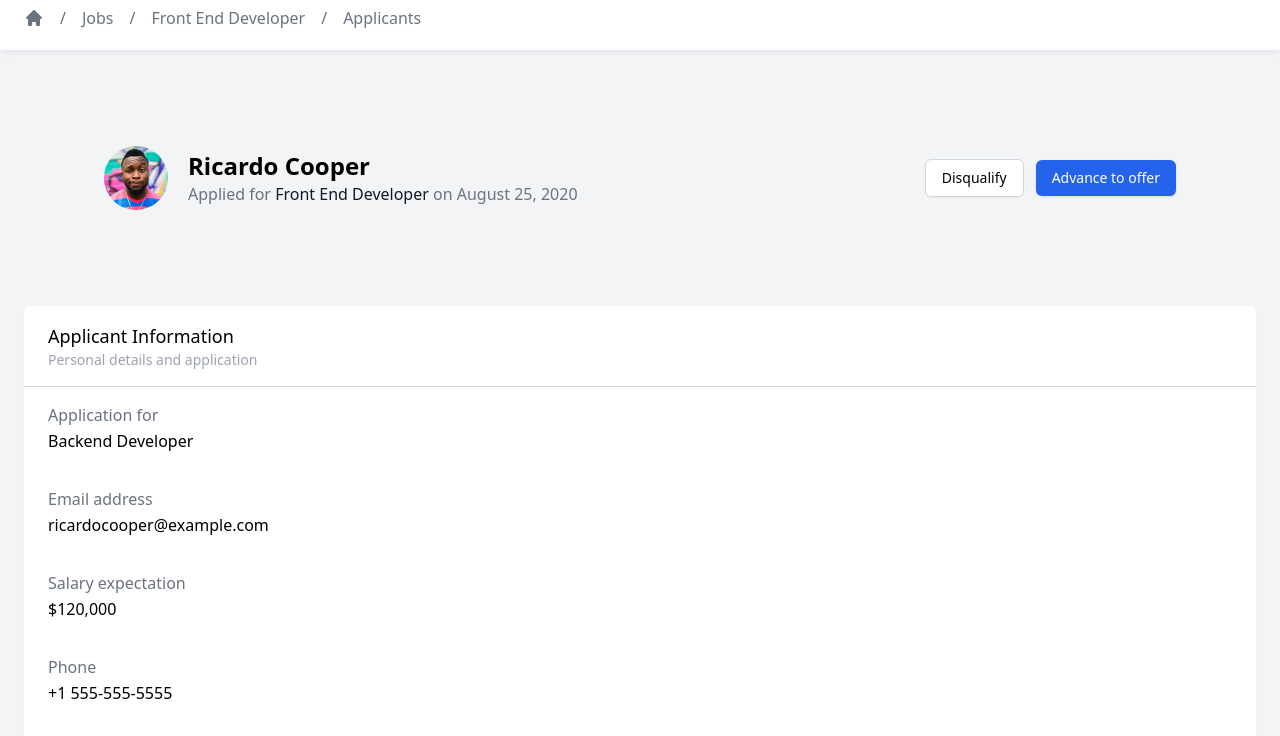
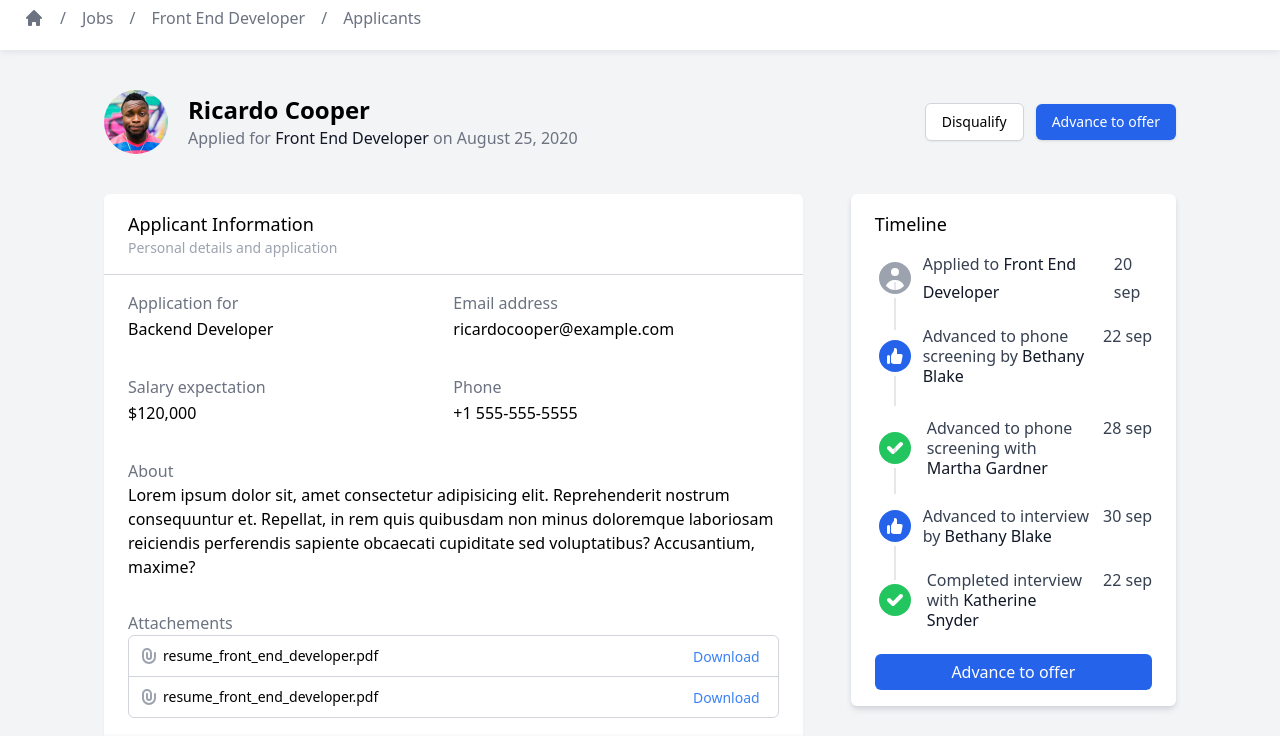
Before and after one commit to RickyPiP/DetailScreenTailwind, a website: page src/index.html in a window 1280 px wide. Shown: the part 62-798 px from the top of the page. Drawn offline with nearby package versions, Linux system fonts and the light colour scheme; no server answers.

Commit message:
all_cards_done

```diff
--- a/src/index.html
+++ b/src/index.html
@@ -31,8 +31,8 @@
                     </div>
                 </div>
                 <div class="flex items-center">
-                    <div class="lg:w-96   lg:mr-3 flex items-center p-1.5 px-5 rounded-md pr-24 bg-white text flex-shrink-0 border border-gray-200  focus-within:ring-2 focus-within:ring-blue-600" tabindex="-1">
-                        <span class="iconify mr-3 text-gray-500" data-icon="heroicons-solid:search" data-width="20"></span>
+                    <div class="lg:w-96   lg:mr-3 flex items-center p-1.5 px-5 rounded-md pr-24 bg-white text flex-shrink-0 border border-gray-300 shadow-sm  focus-within:ring-2 focus-within:ring-blue-600" tabindex="-1">
+                        <span class="iconify mr-3 text-gray-400" data-icon="heroicons-solid:search" data-width="20"></span>
                         <input type="text" placeholder="Search" class="font-light focus-within:outline-none text-gray-500">
                     </div>
                     <div class="hidden lg:block lg:flex lg:justify-end lg:items-center lg:space-x-2">
@@ -100,7 +100,7 @@
                 </div>
             </div>
         </header>
-        <section class="px-6 md:flex md:items-center md:justify-between md:mx-20 md:space-x-20 md:items-center h-64">
+        <section class="px-6 md:flex md:items-center md:justify-between md:mx-20 md:space-x-20 md:items-center h-64 lg:h-36">
             <div class="flex items-center lg:max-w-7xl mx-auto text-base space-x-5 py-8 md:mx-0 md:justify-between flex-shrink-0">
                 <div class="w-16 flex-shrink-0">
                     <img src="img/avatar.jpeg" alt="" class="rounded-full">
@@ -119,29 +119,33 @@
                 </div>
             </div>
         </section>
-        <main>
-                <div class="mb-5" id="main-1">
+        <main class="lg:grid-cols-3 lg:grid lg:mx-20">
+                <div class="mb-5 lg:col-span-2" id="main-1">
                     <section class='bg-white text-left sm:mx-6 sm:rounded-md leading-7 shadow-sm shadow-gray-200 mb-5'>
                         <div class="border-b border-gray-300 px-6 py-4">
                             <h3 class="font-medium text-lg">Applicant Information</h3>
                             <p class="text-gray-400 font-light text-sm">Personal details and application</p>
                         </div>
                         <div class="px-6">
+                            <div class="sm:flex justify-between">
                                 <div class="py-4">
                                     <h4 class="text-base font-light text-gray-500">Application for</h4>
                                     <p class="font-light">Backend Developer</p>
                                 </div>
-                            <div class="py-4">
+                                <div class="py-4 sm:w-2/4">
                                     <h4 class="text-base font-light text-gray-500">Email address</h4>
                                     <p class="font-light">ricardocooper@example.com</p>
                                 </div>
+                            </div>
+                            <div class="sm:flex justify-between">
                                 <div class="py-4">
                                     <h4 class="text-base font-light text-gray-500">Salary expectation</h4>
                                     <p class="font-light">$120,000</p>
                                 </div>
-                            <div class="py-4">
+                                <div class="py-4 sm:w-2/4">
                                     <h4 class="text-base font-light text-gray-500">Phone</h4>
                                     <p class="font-light">+1 555-555-5555</p>
+                                </div>
                             </div>
                             <div class="py-4">
                                 <h4 class="text-base font-light text-gray-500">About</h4>
@@ -254,6 +258,104 @@
                             </div>
                             <div class="font-light text-gray-700 mb-3">
                                 <ul class="relative mb-10">
+                                    <li class="flex justify-between items-center pb-5 relative">
+                                        <div class="z-30 rounded-full ring-8 ring-white ring-inset">
+                                            <svg xmlns="http://www.w3.org/2000/svg" class="h-10 w-10 text-gray-400 z-30" viewBox="0 0 20 20" fill="currentColor" tabindex="-1">
+                                                <path fill-rule="evenodd" d="M18 10a8 8 0 11-16 0 8 8 0 0116 0zm-6-3a2 2 0 11-4 0 2 2 0 014 0zm-2 4a5 5 0 00-4.546 2.916A5.986 5.986 0 0010 16a5.986 5.986 0 004.546-2.084A5 5 0 0010 11z" clip-rule="evenodd" />
+                                            </svg>
+                                        </div>
+                                        <div class="flex justify-between w-full">
+                                            <p class="mx-2">Applied to <span class="text-gray-900 font-normal">Front End Developer</span></p>
+                                            <p>20 sep</p>
+                                        </div>
+                                        <div class="w-0.5 bg-gray-200 h-12 absolute top-8 left-5 -ml-px z-10">
+                                            &#160;
+                                        </div>
+                                    </li>
+
+                                    <li class="flex justify-between items-center relative  pb-7 ">
+                                        <div class="bg-blue-600 rounded-full p-1.5 ml-1 ring-4 ring-white z-30" tabindex="-1">
+                                            <svg xmlns="http://www.w3.org/2000/svg" class="h-5 w-5 text-white" viewBox="0 0 20 20" fill="currentColor">
+                                                <path d="M2 10.5a1.5 1.5 0 113 0v6a1.5 1.5 0 01-3 0v-6zM6 10.333v5.43a2 2 0 001.106 1.79l.05.025A4 4 0 008.943 18h5.416a2 2 0 001.962-1.608l1.2-6A2 2 0 0015.56 8H12V4a2 2 0 00-2-2 1 1 0 00-1 1v.667a4 4 0 01-.8 2.4L6.8 7.933a4 4 0 00-.8 2.4z" />
+                                            </svg>
+                                        </div>
+                                        <div class="flex justify-between w-full">
+                                            <p class="mx-3 leading-5">Advanced to phone screening by <span class="text-gray-900 font-normal">Bethany Blake</span></p>
+                                            <p class="flex-shrink-0 leading-5">22 sep</p>
+                                        </div>
+                                        <div class="w-0.5 bg-gray-200 h-12 absolute top-8 left-5 -ml-px z-10">
+                                            &#160;
+                                        </div>
+                                    </li>
+
+                                    <li class="flex justify-between relative items-center pb-6 pt-1">
+                                        <div class="rounded-full ring-white ring-8 z-30 ring-inset">
+                                            <svg xmlns="http://www.w3.org/2000/svg" class="h-10 w-10 text-green-500" viewBox="0 0 20 20" fill="currentColor">
+                                                <path fill-rule="evenodd" d="M10 18a8 8 0 100-16 8 8 0 000 16zm3.707-9.293a1 1 0 00-1.414-1.414L9 10.586 7.707 9.293a1 1 0 00-1.414 1.414l2 2a1 1 0 001.414 0l4-4z" clip-rule="evenodd" />
+                                            </svg>
+                                        </div>
+                                        <div class="flex justify-between w-full">
+                                            <p class="mx-3 leading-5">Advanced to phone screening with <span class="text-gray-900 font-normal">Martha Gardner</span></p>
+                                            <p class="flex-shrink-0 leading-5">28 sep</p>
+                                        </div>
+                                        <div class="w-0.5 bg-gray-200 h-12 absolute top-8 left-5 -ml-px z-10">
+                                            &#160;
+                                        </div>
+                                    </li>
+
+                                    <li class="flex justify-between relative items-center pb-5 pt-1">
+                                        <div class="bg-blue-600 rounded-full p-1.5 ml-1 ring-4 ring-white z-30" tabindex="-1">
+                                            <svg xmlns="http://www.w3.org/2000/svg" class="h-5 w-5 text-white" viewBox="0 0 20 20" fill="currentColor">
+                                                <path d="M2 10.5a1.5 1.5 0 113 0v6a1.5 1.5 0 01-3 0v-6zM6 10.333v5.43a2 2 0 001.106 1.79l.05.025A4 4 0 008.943 18h5.416a2 2 0 001.962-1.608l1.2-6A2 2 0 0015.56 8H12V4a2 2 0 00-2-2 1 1 0 00-1 1v.667a4 4 0 01-.8 2.4L6.8 7.933a4 4 0 00-.8 2.4z" />
+                                            </svg>
+                                        </div>
+                                        <div class="flex justify-between w-full">
+                                            <p class="mx-3 leading-5">Advanced to interview by <span class="text-gray-900 font-normal">Bethany Blake</span></p>
+                                            <p class="flex-shrink-0 leading-5">30 sep</p>
+                                        </div>
+                                        <div class="w-0.5 bg-gray-200 h-12 absolute top-8 left-5 -ml-px z-10">
+                                            &#160;
+                                        </div>
+                                    </li>
+
+                                    <li class="flex justify-between relative items-center pb-1 pt-1">
+                                        <div class="rounded-full ring-white ring-8 z-30 ring-inset">
+                                            <svg xmlns="http://www.w3.org/2000/svg" class="h-10 w-10 text-green-500" viewBox="0 0 20 20" fill="currentColor">
+                                                <path fill-rule="evenodd" d="M10 18a8 8 0 100-16 8 8 0 000 16zm3.707-9.293a1 1 0 00-1.414-1.414L9 10.586 7.707 9.293a1 1 0 00-1.414 1.414l2 2a1 1 0 001.414 0l4-4z" clip-rule="evenodd" />
+                                            </svg>
+                                        </div>
+                                        <div class="flex justify-between w-full">
+                                            <p class="mx-3 leading-5">Completed interview with <span class="text-gray-900 font-normal">Katherine Snyder</span></p>
+                                            <p class="flex-shrink-0 leading-5">22 sep</p>
+                                        </div>
+                                    </li>
+
+                                </ul>
+                            </div>
+                            <div class="-mt-5">
+                                <button class="bg-blue-600 w-full text-white rounded-md py-1 font-light hover:bg-blue-700">
+                                    Advance to offer
+                                </button>
+                            </div>
+                        </div>
+                    </section>
+                </div>
+        </main>
+    </div>
+    <script src="https://code.iconify.design/2/2.1.1/iconify.min.js"></script>
+</body>
+</html>
+
+
+<!-- de intrebat:
+
+- connection line between li's
+
+-->
+
+
+<!-- <div class="font-light text-gray-700 mb-3">
+    <ul class="relative mb-10">
         <li class="flex justify-between items-center">
             <div class="flex items-center space-x-2">
                 <svg xmlns="http://www.w3.org/2000/svg" class="h-10 w-10 text-gray-400" viewBox="0 0 20 20" fill="currentColor">
@@ -268,16 +370,16 @@
         <div class="w-0.5 bg-gray-200 h-5 absolute left-5 -ml-px">
             &#160;
         </div>
-                                    <li class="flex justify-between items-center mt-1 mb-5">
+        <li class="flex justify-between items-center mt-1 mb-5 sm:mt-5">
             <div class="flex items-center space-x-3 leading-5 mt-2">
                 <div class="bg-blue-600 rounded-full p-1.5 ml-1">
                     <svg xmlns="http://www.w3.org/2000/svg" class="h-5 w-5 text-white" viewBox="0 0 20 20" fill="currentColor">
                         <path d="M2 10.5a1.5 1.5 0 113 0v6a1.5 1.5 0 01-3 0v-6zM6 10.333v5.43a2 2 0 001.106 1.79l.05.025A4 4 0 008.943 18h5.416a2 2 0 001.962-1.608l1.2-6A2 2 0 0015.56 8H12V4a2 2 0 00-2-2 1 1 0 00-1 1v.667a4 4 0 01-.8 2.4L6.8 7.933a4 4 0 00-.8 2.4z" />
                     </svg>
                 </div>
-                                            <p class="mt-5">Advanced to phone screening by <span class="text-gray-900 font-normal">Bethany Blake</span></p>
+                <p class="">Advanced to phone screening by <span class="text-gray-900 font-normal">Bethany Blake</span></p>
             </div>
-                                        <div class="text-gray-500 flex-shrink-0 mt-2">
+            <div class="text-gray-500 flex-shrink-0">
                 Sep 22
             </div>
         </li>
@@ -331,28 +433,4 @@
         </li>
 
     </ul>
-                            </div>
-                            <div>
-                                <button class="bg-blue-600 w-full text-white rounded-md py-1 font-light hover:bg-blue-700">
-                                    Advance to offer
-                                </button>
-                            </div>
-                        </div>
-                    </section>
-                </div>
-        </main>
-    </div>
-    <script src="https://code.iconify.design/2/2.1.1/iconify.min.js"></script>
-</body>
-</html>
-
-
-<!-- de intrebat:
-
-- connection line between li's
-
-
-
-
-
--->
+</div> -->
```
Also changed, not shown: dist/output.css. Lines whose indentation alone changed are shown as unchanged.
